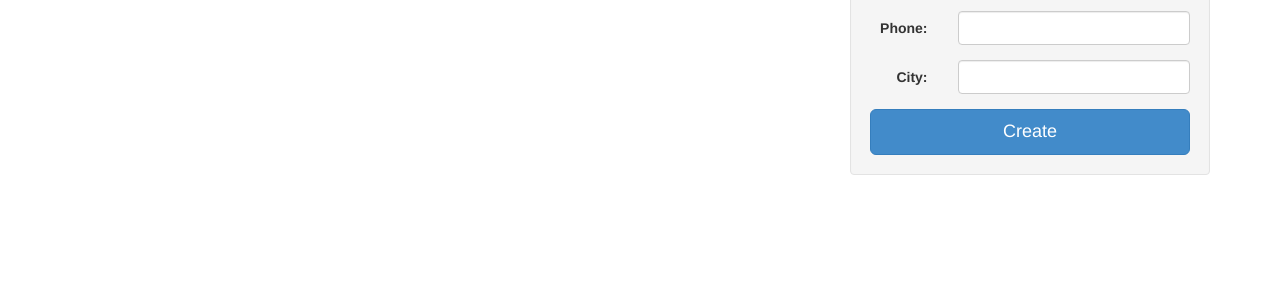
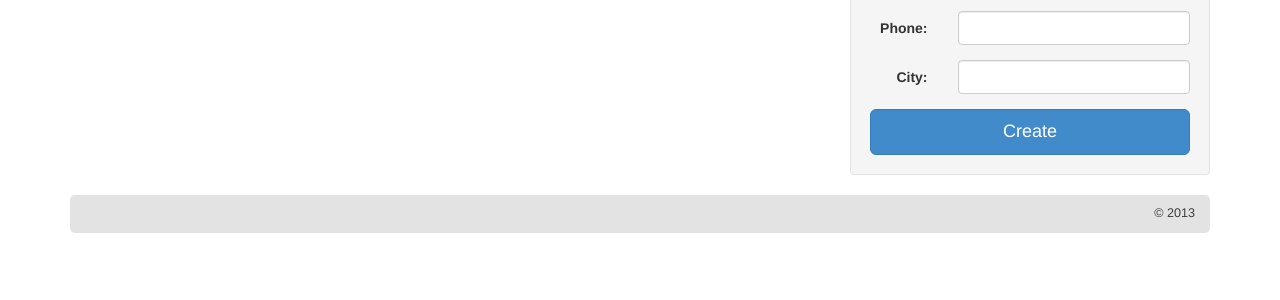
Before and after one commit to appivia/test-project-php, a PHP site: template views/index.php in a window 1280 px wide. Shown: the part 273-573 px from the top of the page. Run offline with PHP 8.4, Linux system fonts and the light colour scheme; the template is opened without the code that fills it, so the values that code supplies are empty.

Commit message:
Add footer to layout and set ngApp to myApp

```diff
--- a/css/application.css
+++ b/css/application.css
@@ -10,3 +10,17 @@
     font-size: 1.2em;
     line-height: 1.6em;
 }
+
+#footer {
+	text-align: right;
+	border-radius: 5px;
+	background-color: #e3e3e3;
+	color: #3e3e3e;
+	margin-bottom: 15px;
+}
+
+#footer p {
+	font-size: 0.9em;
+	padding: 10px 15px;
+	margin: 0;
+}
--- a/views/layout.php
+++ b/views/layout.php
@@ -1,5 +1,5 @@
 <!DOCTYPE html>
-<html ng-app>
+<html ng-app="myApp">
   <head>
     <meta charset="UTF-8">
 
@@ -21,6 +21,11 @@
   <body>
   <div class="container">
     <?= $content ?>
+    <div class="row">
+      <div class="col-md-12">
+        <div id="footer"><p>&copy; 2013</p></div>
+      </div>
+    </div>
   </div>
   </body>
 </html>
```
